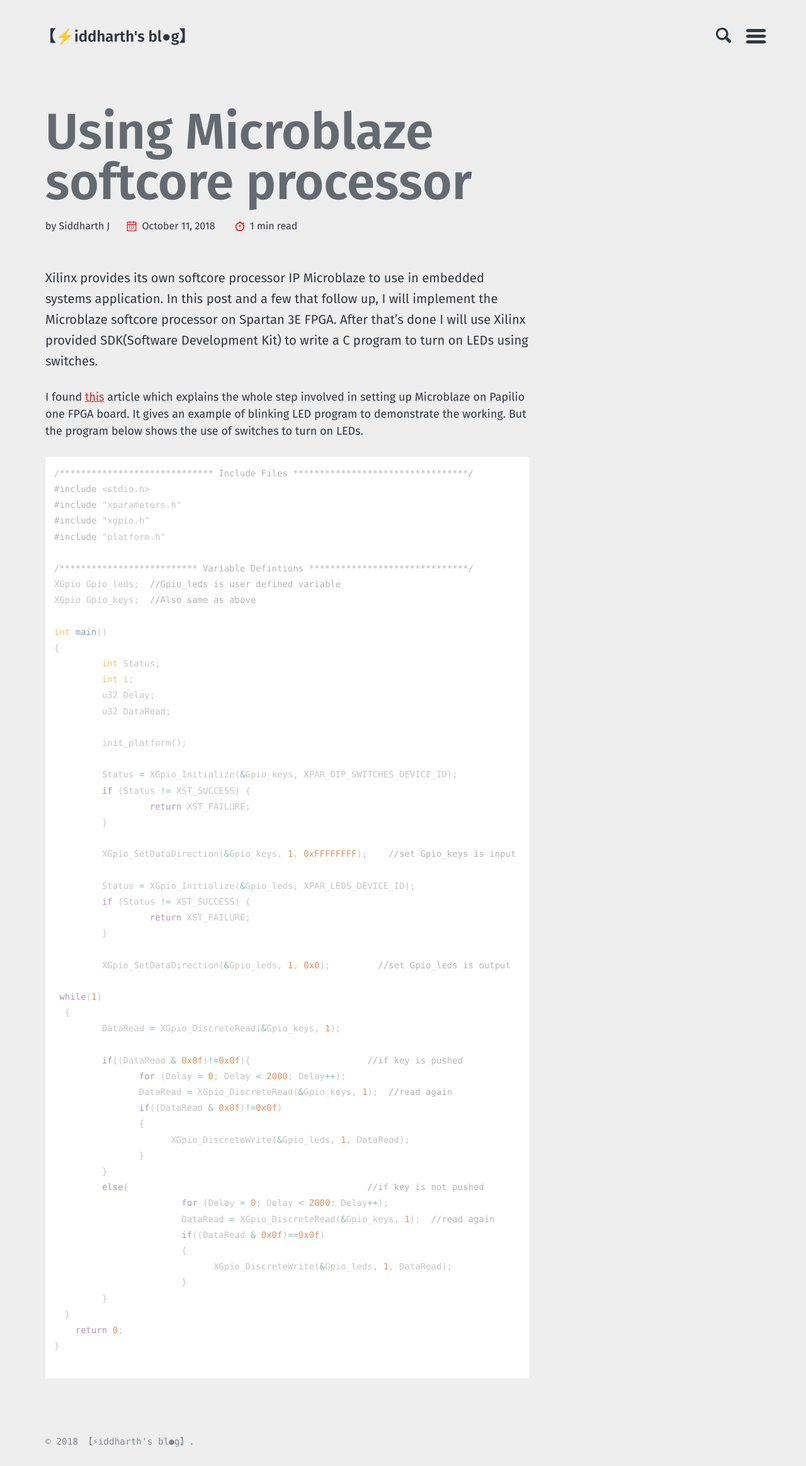
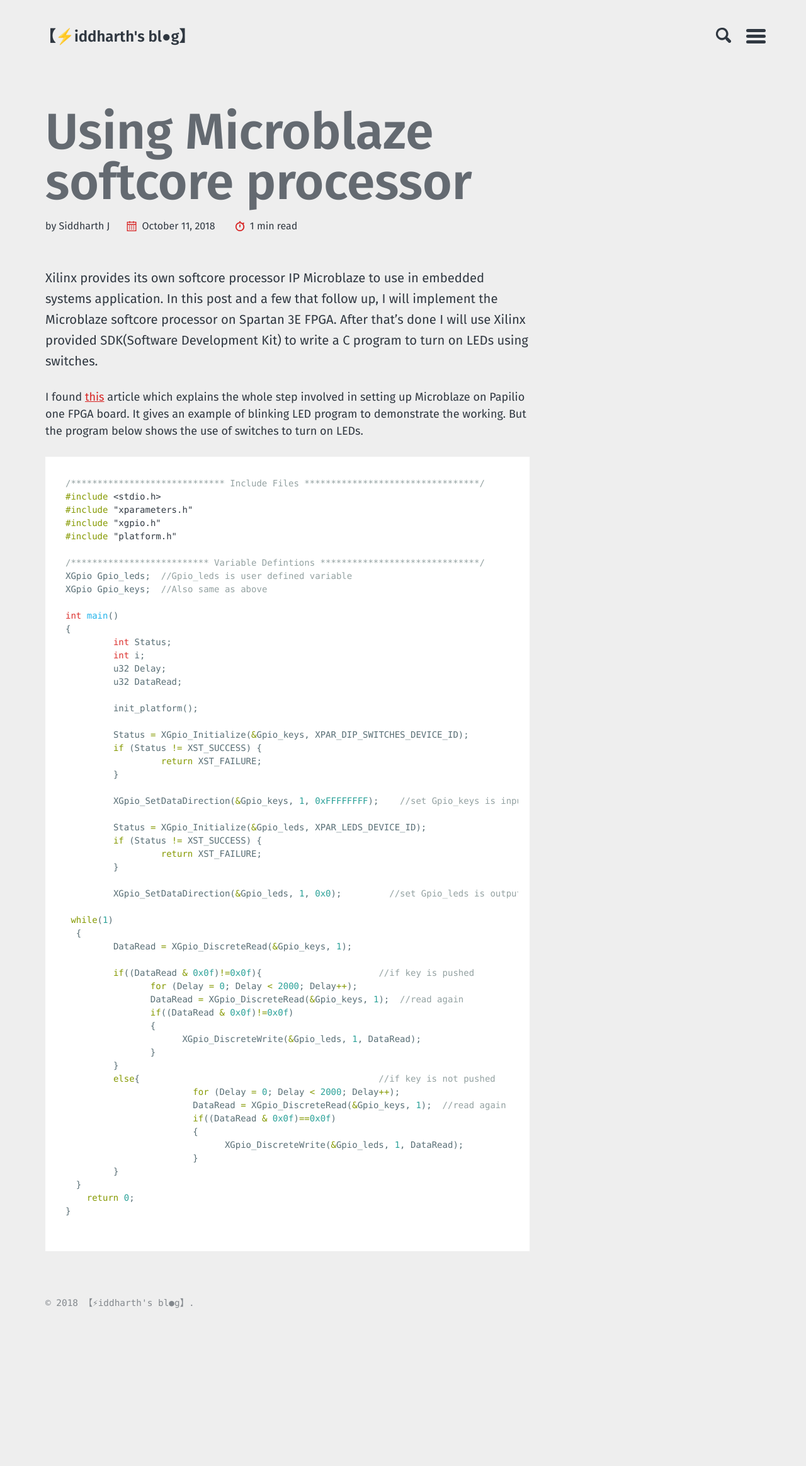
Before and after one commit to siddharth-pro/gitSiddharth.github.io, a Jekyll site: the page built from _posts/2018-10-11-using-microblaze-softcore-processor.markdown, in a window 1280 px wide. Shown: the whole page at 63% size. Built offline with Jekyll 4.4.1, drawn with Linux system fonts in a browser that asks for light colours; after the commit the page ends 2106 px from its top, so only the background shows below that.

Commit message:
Update _syntax-highlighting.scss

```diff
--- a/_sass/basically-basic/_syntax-highlighting.scss
+++ b/_sass/basically-basic/_syntax-highlighting.scss
@@ -2,44 +2,31 @@
    Syntax highlighting
    ========================================================================== */
 
-div.highlighter-rouge,
-figure.highlight {
-  position: relative;
-  margin-bottom: 1em;
-  background: $base07;
-  color: $base05;
-  font-family: $monospace-font-family;
-  line-height: 1.8;
+.highlight {
+  padding: 1em;
+  background-color: $code-background-color;
 
-  > pre,
-  pre.highlight {
+  pre {
+    width: 100%;
     margin: 0;
-    padding: 1em;
-  }
   }
 
-.highlight table {
-  margin-bottom: 0;
+  table {
+    margin: 0;
+    border: 0;
     font-size: 1em;
+
+    tr {
+      border: 0;
+    }
+
+    td {
+      padding: 5px;
       border: 0;
 
-  td {
-    padding: 0;
-    width: calc(100% - 1em);
-    border: 0;
-
-    /* line numbers*/
+      /* line numbers gutter */
       &.gutter {
-      padding-right: 1em;
-      width: 1em;
-      color: $base04;
-      border-right: 1px solid $base04;
-      text-align: right;
-    }
-
-    /* code */
-    &.code {
-      padding-left: 1em;
+        padding-right: 1rem;
       }
     }
 
@@ -48,273 +35,92 @@ figure.highlight {
     }
   }
 
-.highlight pre {
-  width: 100%;
+  /* line numbers */
+  .lineno {
+    color: tint($base-color, 50%);
   }
 
-.highlight .hll {
-  background-color: $base00;
+  /*
+     Solarized Light
+     http://ethanschoonover.com/solarized
+     SOLARIZED HEX      ROLE
+     --------- -------- ------------------------------------------
+     base01    #586e75  body text / default code / primary content
+     base1     #93a1a1  comments / secondary content
+     base3     #fdf6e3  background
+     orange    #cb4b16  constants
+     red       #dc322f  regex, special keywords
+     blue      #22b3eb  reserved keywords
+     cyan      #2aa198  strings, numbers
+     green     #859900  operators, other keywords
+     ========================================================================== */
+
+  .c { color: #93a1a1; } /* Comment */
+  .err { color: #586e75; } /* Error */
+  .g { color: #586e75; } /* Generic */
+  .k { color: #859900; } /* Keyword */
+  .l { color: #586e75; } /* Literal */
+  .n { color: #586e75; } /* Name */
+  .o { color: #859900; } /* Operator */
+  .x { color: #cb4b16; } /* Other */
+  .p { color: #586e75; } /* Punctuation */
+  .cm { color: #93a1a1; } /* Comment.Multiline */
+  .cp { color: #859900; } /* Comment.Preproc */
+  .c1 { color: #93a1a1; } /* Comment.Single */
+  .cs { color: #859900; } /* Comment.Special */
+  .gd { color: #2aa198; } /* Generic.Deleted */
+  .ge { color: #586e75; font-style: italic; } /* Generic.Emph */
+  .gr { color: #dc322f; } /* Generic.Error */
+  .gh { color: #cb4b16; } /* Generic.Heading */
+  .gi { color: #859900; } /* Generic.Inserted */
+  .go { color: #586e75; } /* Generic.Output */
+  .gp { color: #586e75; } /* Generic.Prompt */
+  .gs { color: #586e75; font-weight: bold; } /* Generic.Strong */
+  .gu { color: #cb4b16; } /* Generic.Subheading */
+  .gt { color: #586e75; } /* Generic.Traceback */
+  .kc { color: #cb4b16; } /* Keyword.Constant */
+  .kd { color: #22b3eb; } /* Keyword.Declaration */
+  .kn { color: #859900; } /* Keyword.Namespace */
+  .kp { color: #859900; } /* Keyword.Pseudo */
+  .kr { color: #22b3eb; } /* Keyword.Reserved */
+  .kt { color: #dc322f; } /* Keyword.Type */
+  .ld { color: #586e75; } /* Literal.Date */
+  .m { color: #2aa198; } /* Literal.Number */
+  .s { color: #2aa198; } /* Literal.String */
+  .na { color: #586e75; } /* Name.Attribute */
+  .nb { color: #b58900; } /* Name.Builtin */
+  .nc { color: #22b3eb; } /* Name.Class */
+  .no { color: #cb4b16; } /* Name.Constant */
+  .nd { color: #22b3eb; } /* Name.Decorator */
+  .ni { color: #cb4b16; } /* Name.Entity */
+  .ne { color: #cb4b16; } /* Name.Exception */
+  .nf { color: #22b3eb; } /* Name.Function */
+  .nl { color: #586e75; } /* Name.Label */
+  .nn { color: #586e75; } /* Name.Namespace */
+  .nx { color: #586e75; } /* Name.Other */
+  .py { color: #586e75; } /* Name.Property */
+  .nt { color: #22b3eb; } /* Name.Tag */
+  .nv { color: #22b3eb; } /* Name.Variable */
+  .ow { color: #859900; } /* Operator.Word */
+  .w { color: #586e75; } /* Text.Whitespace */
+  .mf { color: #2aa198; } /* Literal.Number.Float */
+  .mh { color: #2aa198; } /* Literal.Number.Hex */
+  .mi { color: #2aa198; } /* Literal.Number.Integer */
+  .mo { color: #2aa198; } /* Literal.Number.Oct */
+  .sb { color: #93a1a1; } /* Literal.String.Backtick */
+  .sc { color: #2aa198; } /* Literal.String.Char */
+  .sd { color: #586e75; } /* Literal.String.Doc */
+  .s2 { color: #2aa198; } /* Literal.String.Double */
+  .se { color: #cb4b16; } /* Literal.String.Escape */
+  .sh { color: #586e75; } /* Literal.String.Heredoc */
+  .si { color: #2aa198; } /* Literal.String.Interpol */
+  .sx { color: #2aa198; } /* Literal.String.Other */
+  .sr { color: #dc322f; } /* Literal.String.Regex */
+  .s1 { color: #2aa198; } /* Literal.String.Single */
+  .ss { color: #2aa198; } /* Literal.String.Symbol */
+  .bp { color: #22b3eb; } /* Name.Builtin.Pseudo */
+  .vc { color: #22b3eb; } /* Name.Variable.Class */
+  .vg { color: #22b3eb; } /* Name.Variable.Global */
+  .vi { color: #22b3eb; } /* Name.Variable.Instance */
+  .il { color: #2aa198; } /* Literal.Number.Integer.Long */
 }
-.highlight {
-  .c {
-    /* Comment */
-    color: $base04;
-  }
-  .err {
-    /* Error */
-    color: $base08;
-  }
-  .k {
-    /* Keyword */
-    color: $base0e;
-  }
-  .l {
-    /* Literal */
-    color: $base09;
-  }
-  .n {
-    /* Name */
-    color: $base05;
-  }
-  .o {
-    /* Operator */
-    color: $base0c;
-  }
-  .p {
-    /* Punctuation */
-    color: $base05;
-  }
-  .cm {
-    /* Comment.Multiline */
-    color: $base04;
-  }
-  .cp {
-    /* Comment.Preproc */
-    color: $base04;
-  }
-  .c1 {
-    /* Comment.Single */
-    color: $base04;
-  }
-  .cs {
-    /* Comment.Special */
-    color: $base04;
-  }
-  .gd {
-    /* Generic.Deleted */
-    color: $base08;
-  }
-  .ge {
-    /* Generic.Emph */
-    font-style: italic;
-  }
-  .gh {
-    /* Generic.Heading */
-    color: $base05;
-    font-weight: bold;
-  }
-  .gi {
-    /* Generic.Inserted */
-    color: $base0b;
-  }
-  .gp {
-    /* Generic.Prompt */
-    color: $base04;
-    font-weight: bold;
-  }
-  .gs {
-    /* Generic.Strong */
-    font-weight: bold;
-  }
-  .gu {
-    /* Generic.Subheading */
-    color: $base0c;
-    font-weight: bold;
-  }
-  .kc {
-    /* Keyword.Constant */
-    color: $base0e;
-  }
-  .kd {
-    /* Keyword.Declaration */
-    color: $base0e;
-  }
-  .kn {
-    /* Keyword.Namespace */
-    color: $base0c;
-  }
-  .kp {
-    /* Keyword.Pseudo */
-    color: $base0e;
-  }
-  .kr {
-    /* Keyword.Reserved */
-    color: $base0e;
-  }
-  .kt {
-    /* Keyword.Type */
-    color: $base0a;
-  }
-  .ld {
-    /* Literal.Date */
-    color: $base0b;
-  }
-  .m {
-    /* Literal.Number */
-    color: $base09;
-  }
-  .s {
-    /* Literal.String */
-    color: $base0b;
-  }
-  .na {
-    /* Name.Attribute */
-    color: $base0d;
-  }
-  .nb {
-    /* Name.Builtin */
-    color: $base05;
-  }
-  .nc {
-    /* Name.Class */
-    color: $base0a;
-  }
-  .no {
-    /* Name.Constant */
-    color: $base08;
-  }
-  .nd {
-    /* Name.Decorator */
-    color: $base0c;
-  }
-  .ni {
-    /* Name.Entity */
-    color: $base05;
-  }
-  .ne {
-    /* Name.Exception */
-    color: $base08;
-  }
-  .nf {
-    /* Name.Function */
-    color: $base0d;
-  }
-  .nl {
-    /* Name.Label */
-    color: $base05;
-  }
-  .nn {
-    /* Name.Namespace */
-    color: $base0a;
-  }
-  .nx {
-    /* Name.Other */
-    color: $base0d;
-  }
-  .py {
-    /* Name.Property */
-    color: $base05;
-  }
-  .nt {
-    /* Name.Tag */
-    color: $base0c;
-  }
-  .nv {
-    /* Name.Variable */
-    color: $base08;
-  }
-  .ow {
-    /* Operator.Word */
-    color: $base0c;
-  }
-  .w {
-    /* Text.Whitespace */
-    color: $base05;
-  }
-  .mf {
-    /* Literal.Number.Float */
-    color: $base09;
-  }
-  .mh {
-    /* Literal.Number.Hex */
-    color: $base09;
-  }
-  .mi {
-    /* Literal.Number.Integer */
-    color: $base09;
-  }
-  .mo {
-    /* Literal.Number.Oct */
-    color: $base09;
-  }
-  .sb {
-    /* Literal.String.Backtick */
-    color: $base0b;
-  }
-  .sc {
-    /* Literal.String.Char */
-    color: $base05;
-  }
-  .sd {
-    /* Literal.String.Doc */
-    color: $base04;
-  }
-  .s2 {
-    /* Literal.String.Double */
-    color: $base0b;
-  }
-  .se {
-    /* Literal.String.Escape */
-    color: $base09;
-  }
-  .sh {
-    /* Literal.String.Heredoc */
-    color: $base0b;
-  }
-  .si {
-    /* Literal.String.Interpol */
-    color: $base09;
-  }
-  .sx {
-    /* Literal.String.Other */
-    color: $base0b;
-  }
-  .sr {
-    /* Literal.String.Regex */
-    color: $base0b;
-  }
-  .s1 {
-    /* Literal.String.Single */
-    color: $base0b;
-  }
-  .ss {
-    /* Literal.String.Symbol */
-    color: $base0b;
-  }
-  .bp {
-    /* Name.Builtin.Pseudo */
-    color: $base05;
-  }
-  .vc {
-    /* Name.Variable.Class */
-    color: $base08;
-  }
-  .vg {
-    /* Name.Variable.Global */
-    color: $base08;
-  }
-  .vi {
-    /* Name.Variable.Instance */
-    color: $base08;
-  }
-  .il {
-    /* Literal.Number.Integer.Long */
-    color: $base09;
-  }
-}
-
-.gist {
-  th, td {
-    border-bottom: 0;
-  }
-}
```
Lines whose indentation alone changed are shown as unchanged.
